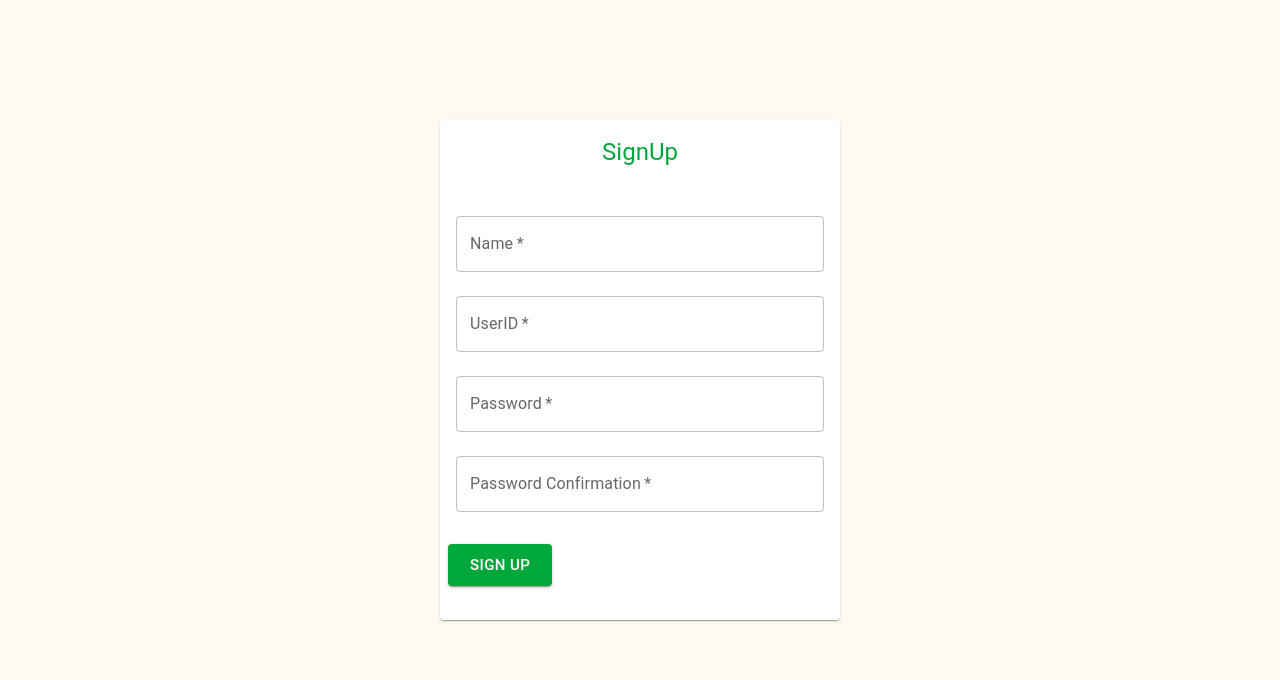
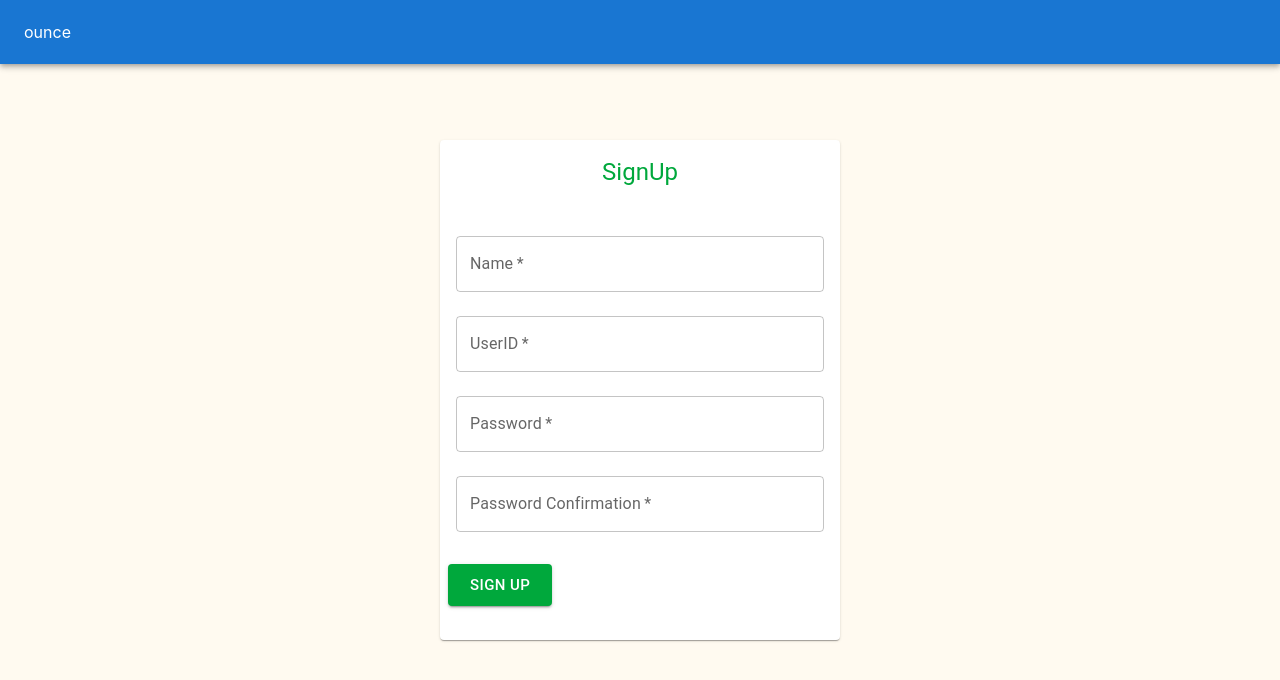
Before and after one commit to claustra01/OUNSE-frontend, a React (Create React App) app: page /signup in a window 1280 px wide. Shown: the top 680 px of the page. Built offline with nearby package versions, Linux system fonts and the light colour scheme; no server answers.

Commit message:
branch切り替え前にコミット（これはどうでもいい）

```diff
--- /dev/null
+++ b/src/components/Header.tsx
@@ -0,0 +1,15 @@
+import AppBar from '@mui/material/AppBar';
+import Box from '@mui/material/Box';
+import Toolbar from '@mui/material/Toolbar';
+
+export default function Header() {
+  return (
+    <Box sx={{ flexGrow: 1 , height: 20, backgroundColor:"#0DA242" }}>
+      <AppBar position="static">
+        <Toolbar>
+          ounce
+        </Toolbar>
+      </AppBar>
+    </Box>
+  );
+}
--- a/src/pages/Home/Home.tsx
+++ b/src/pages/Home/Home.tsx
@@ -6,8 +6,7 @@ import Container from '@mui/material/Container';
 import { useNavigate } from 'react-router-dom';
 import { useCookies } from "react-cookie";
 import { useState } from "react";
-
-
+import Header from "../../components/Header"
 
 function Home() {
         const [cookie, setCookie, removeCookie] = useCookies(["token"]);
@@ -28,9 +27,10 @@ function Home() {
             console.log(friendID)
 
         }
-
     return (
         <>
+          <div className="wrapper">
+            <Header/>
           <div className="background-color"/>
             <AppBar position="static" style={{ backgroundColor: "#FFD7A"}}>
                 < Button
@@ -117,7 +117,7 @@ function Home() {
                     >投稿</Button>
                 </Box>
 
-
+            </div>
         </>
     )
 
--- a/src/pages/LogIn/LogIn.tsx
+++ b/src/pages/LogIn/LogIn.tsx
@@ -3,6 +3,7 @@ import { useState } from "react";
 import { useNavigate } from 'react-router-dom'
 import { useCookies } from "react-cookie";
 import axios from "axios";
+import Header from "../../components/Header"
 
 function LogIn() {
 
@@ -62,6 +63,9 @@ function LogIn() {
       navigate('/home')
     }
     return (
+
+      <div className="wrapper">
+        <Header/>
       <Box
         display="flex"
         alignItems="center"
@@ -111,7 +115,7 @@ function LogIn() {
           {errorMessage}
         </Card>
       </Box>
-
+      </div>
     );
 
 }
--- a/src/pages/SignUp/SignUp.tsx
+++ b/src/pages/SignUp/SignUp.tsx
@@ -2,6 +2,7 @@ import { Box, Button, Card, CardActions, CardContent, CardHeader, TextField } fr
 import axios from "axios";
 import { useState } from "react";
 import { useNavigate } from 'react-router-dom'
+import Header from '../../components/Header'
 
 function SignUp() {
 
@@ -60,6 +61,8 @@ function SignUp() {
     }
 
     return (
+      <div className="wrapper">
+        <Header/>
       <Box
         display="flex"
         alignItems="center"
@@ -74,7 +77,7 @@ function SignUp() {
            justifyContent:"center" }}
            />
           <CardContent>
-            <div>
+
             <TextField
                 fullWidth
                 required
@@ -113,7 +116,7 @@ function SignUp() {
                 margin="normal"
                 onChange={((e)=>{setPasswordConfirmation(e.target.value)})}
               />
-            </div>
+
           </CardContent>
           <CardActions>
             <Button
@@ -128,8 +131,10 @@ function SignUp() {
           {errorMessage}
         </Card>
       </Box>
-    );
 
+      </div>
+
+    )
 };
 
 export default SignUp
```
